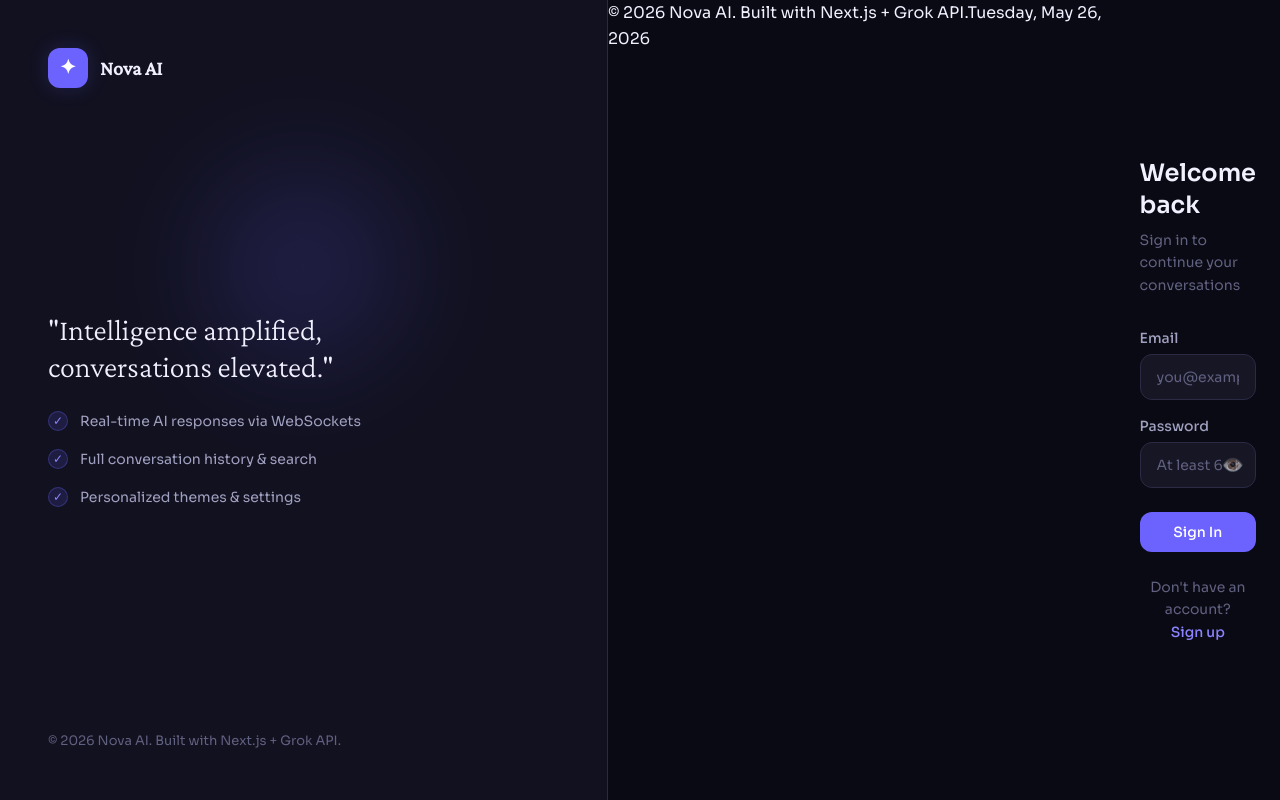
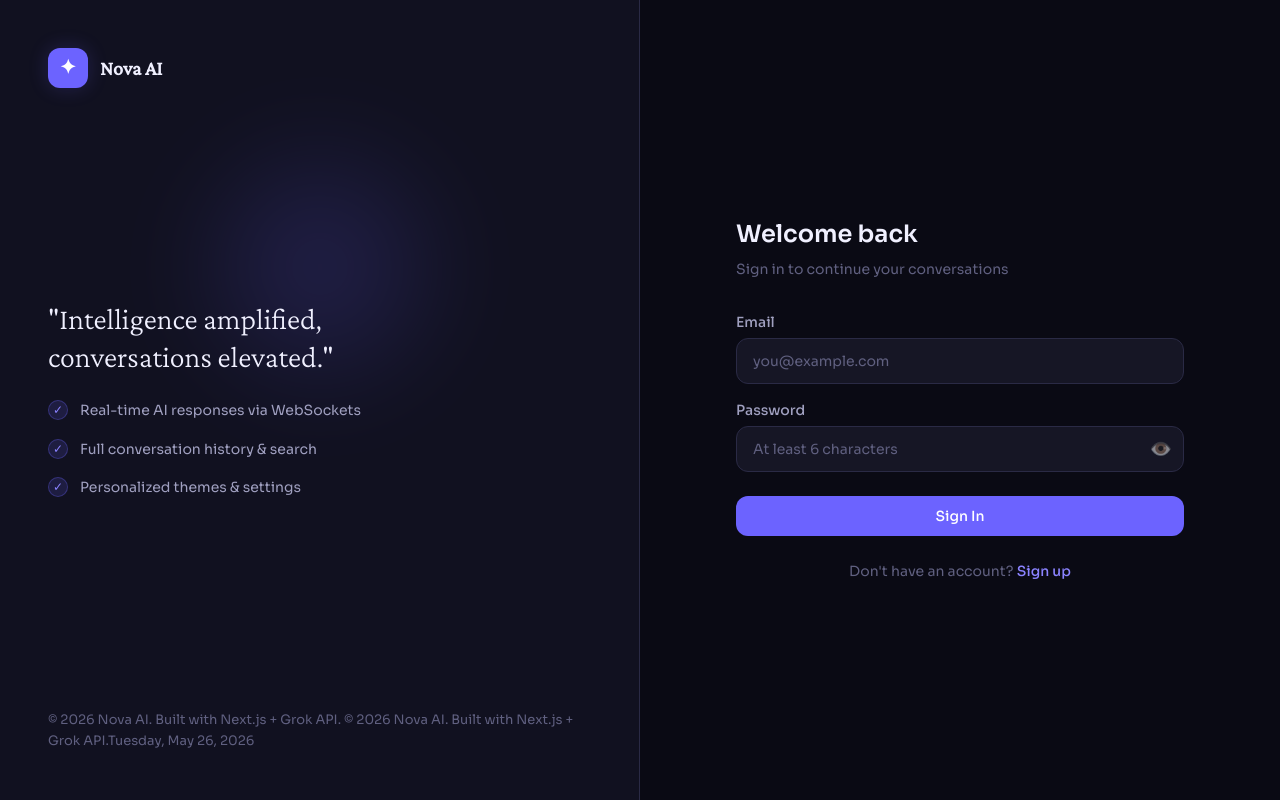
Before and after one commit to niraj-wagh/nova-ai-chatbot, a Next.js app in the folder frontend/: page /login in a window 1280 px wide. Built offline with nearby package versions, Linux system fonts and the light colour scheme.

Commit message:
Fix: update year to 2026

```diff
--- a/frontend/pages/login.js
+++ b/frontend/pages/login.js
@@ -86,15 +86,16 @@ export default function LoginPage() {
 
           <p style={{ color: 'var(--text-muted)', fontSize: '13px' }}>
             © 2026 Nova AI. Built with Next.js + Grok API.
-          </p>
-        </div>
-© {new Date().getFullYear()} Nova AI. Built with Next.js + Grok API.
+            © {new Date().getFullYear()} Nova AI. Built with Next.js + Grok API.
 {new Date().toLocaleDateString('en-US', {
   weekday: 'long',
   year: 'numeric',
   month: 'long',
   day: 'numeric'
 })}
+          </p>
+        </div>
+
         {/* Right: form panel */}
         <div className="flex-1 flex items-center justify-center p-6">
           <div className="w-full max-w-md page-enter">
```
